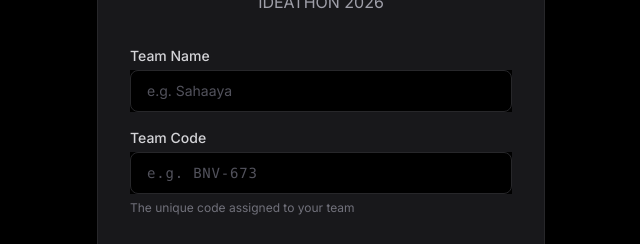
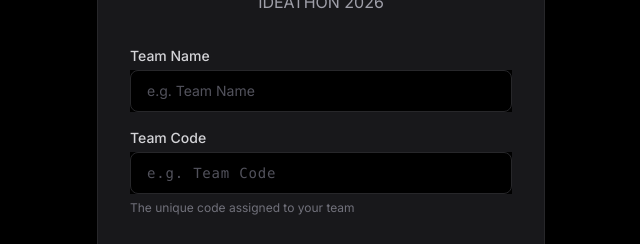
Before and after one commit to poorvikkg/NeosisTracking, a Next.js app: page /login in a window 1280 px wide. Shown: the part 259-503 px from the top of the page, without its empty margins (319-959 px from the left). Built offline with nearby package versions, Linux system fonts and the light colour scheme; no server answers.

Commit message:
Update login placeholders

```diff
--- a/src/app/login/page.tsx
+++ b/src/app/login/page.tsx
@@ -85,7 +85,7 @@ export default function TeamLogin() {
               onChange={(e) => setTeamName(e.target.value)}
               required
               className="bg-black border-zinc-800 text-white focus-visible:ring-zinc-700"
-              placeholder="e.g. Sahaaya"
+              placeholder="e.g. Team Name"
             />
           </div>
 
@@ -97,7 +97,7 @@ export default function TeamLogin() {
               onChange={(e) => setTeamCode(e.target.value.toUpperCase())}
               required
               className="bg-black border-zinc-800 text-white focus-visible:ring-zinc-700 font-mono tracking-wider"
-              placeholder="e.g. BNV-673"
+              placeholder="e.g. Team Code "
             />
             <p className="text-xs text-zinc-500 mt-1.5">The unique code assigned to your team</p>
           </div>
```
